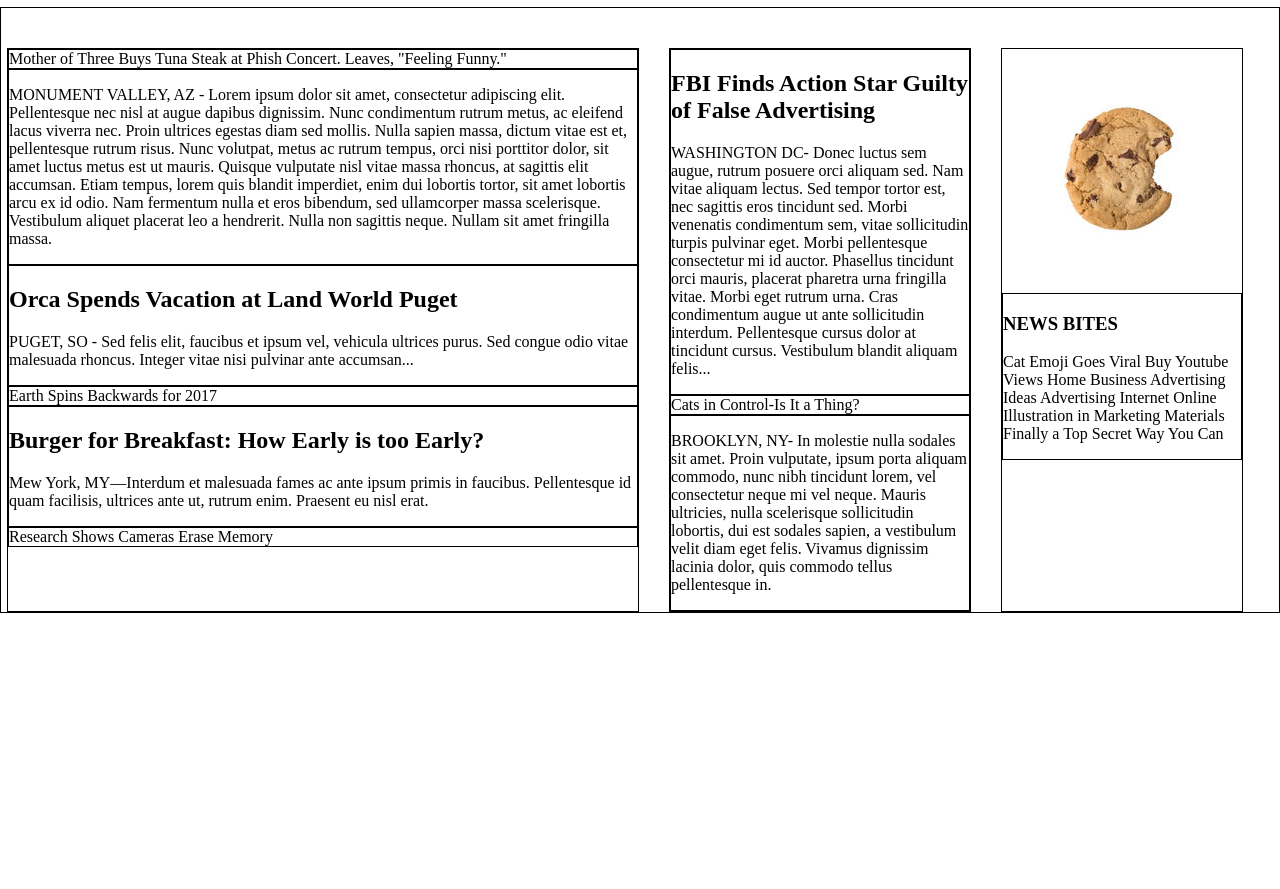
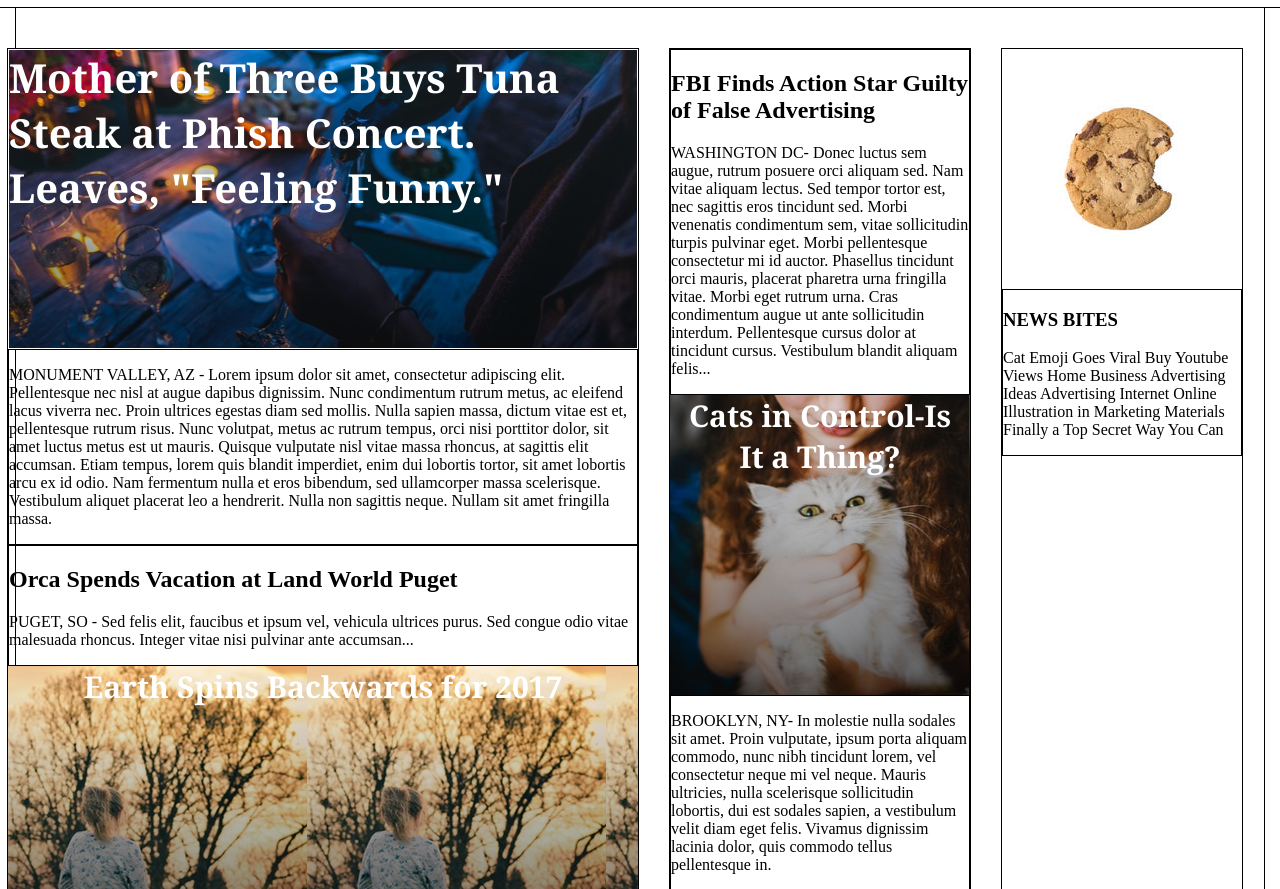
Before and after one commit to mebrungardt/MyTimes, a plain HTML site: page index.html in a window 1280 px wide. Shown: the part 63-952 px from the top of the page. Before the commit the page ends 800 px from the top, so only its background shows below. Drawn offline with Linux system fonts and the light colour scheme.

Commit message:
Added pictures and modified overlay text formatting

```diff
--- a/index.html
+++ b/index.html
@@ -23,8 +23,11 @@
   </header>
   <div class="mainContainer">
     <div class="column1">
+      <!-- Created Image div's so I could size the background images for the text-->
+      <div class="topImage">
         <div class="topheadline">
           <span>Mother of Three Buys Tuna Steak at Phish Concert. Leaves, "Feeling Funny."</span>
+        </div>
       </div>
       <div class="story1">
         <p>MONUMENT VALLEY, AZ - Lorem ipsum dolor sit amet, consectetur adipiscing elit. Pellentesque nec nisl at augue dapibus dignissim. Nunc condimentum rutrum metus, ac eleifend lacus viverra nec. Proin ultrices egestas diam sed mollis. Nulla sapien
@@ -36,15 +39,21 @@
         <h2>Orca Spends Vacation at Land World Puget</h2>
         <p>PUGET, SO - Sed felis elit, faucibus et ipsum vel, vehicula ultrices purus. Sed congue odio vitae malesuada rhoncus. Integer vitae nisi pulvinar ante accumsan...</p>
       </div>
+      <!-- Created Image div's so I could size the background images for the text-->
+      <div class="secondImage">
         <div class="subheadline">
           <span>Earth Spins Backwards for 2017</span>
+        </div>
       </div>
       <div class="story3">
         <h2>Burger for Breakfast: How Early is too Early?</h2>
         <p>Mew York, MY—Interdum et malesuada fames ac ante ipsum primis in faucibus. Pellentesque id quam facilisis, ultrices ante ut, rutrum enim. Praesent eu nisl erat.</p>
       </div>
+      <!-- Created Image div's so I could size the background images for the text-->
+      <div class="thirdImage">
         <div class="subheadline">
           <span>Research Shows Cameras Erase Memory</span>
+        </div>
       </div>
     </div>
     <div class="column2">
@@ -54,8 +63,11 @@
           consectetur mi id auctor. Phasellus tincidunt orci mauris, placerat pharetra urna fringilla vitae. Morbi eget rutrum urna. Cras condimentum augue ut ante sollicitudin interdum. Pellentesque cursus dolor at tincidunt cursus. Vestibulum blandit
           aliquam felis...</p>
       </div>
+      <!-- Created Image div's so I could size the background images for the text-->
+      <div class="fourthImage">
         <div class="subheadline">
           <span>Cats in Control-Is It a Thing?</span>
+        </div>
       </div>
       <div class="story5">
         <p>BROOKLYN, NY- In molestie nulla sodales sit amet. Proin vulputate, ipsum porta aliquam commodo, nunc nibh tincidunt lorem, vel consectetur neque mi vel neque. Mauris ultricies, nulla scelerisque sollicitudin lobortis, dui est sodales sapien, a
--- a/resources/css/style.css
+++ b/resources/css/style.css
@@ -51,21 +51,28 @@ a  {
   top: 70px;
   border: solid 1px;
   justify-content: center;
+  margin: 0px 15px;
 }
 
 .column1 {
+  display: flex;
+  flex-flow: column wrap;
   border: solid 1px;
   width: 630px;
   margin: 40px 30px 0px 0px;
 }
 
 .column2 {
+  display: flex;
+  flex-flow: column wrap;
   border: solid 1px;
   width: 300px;
   margin: 40px 30px 0px 0px;
 }
 
 .column3 {
+  display: flex;
+  flex-flow: column wrap;
   border: solid 1px;
   width: 240px;
   margin: 40px 30px 0px 0px;
@@ -95,13 +102,58 @@ a  {
   border: solid 1px;
 }
 
+/* all image widths in column 1 had to be set to 630px.  height are all 300 Added div classes for each background image and set size*/
+.topImage {
+  display: flex;
+  background-image: url("../images/img-story-main.png");
+  height: 300px;
+  width: 630px;
+  background-repeat: no-repeat;
+}
+
+.secondImage {
+  display: flex;
+  background-image: url("../images/img-story-2.png");
+  height: 300px;
+  width: 630px;
+  justify-content: center;
+}
+
+.thirdImage {
+  display: flex;
+  background-image: url("../images/img-story-3.png");
+  height: 300px;
+  width: 630px;
+  justify-content: center;
+}
+
+.fourthImage {
+  display: flex;
+  background-image: url("../images/img-story-1.png");
+  height: 300px;
+  width: 300px;
+  justify-content: center;
+}
 
 .topheadline {
+  display: flex;
   border: solid 1px;
+  font-family: Georgia;
+  font-weight: bold;
+  font-size: 40px;
+  color: white;
 }
 
+/*Subheadlines had to be made 10% smaller and centered.  The text inside also had to be center */
 .subheadline {
-  border: solid 1px;
+  display: flex;
+  width: 90%;
+  font-family: Georgia;
+  font-weight: bold;
+  font-size: 30px;
+  color: white;
+  justify-content: center;
+  text-align: center;
 }
 
 ul {
```
Lines whose indentation alone changed are shown as unchanged.
